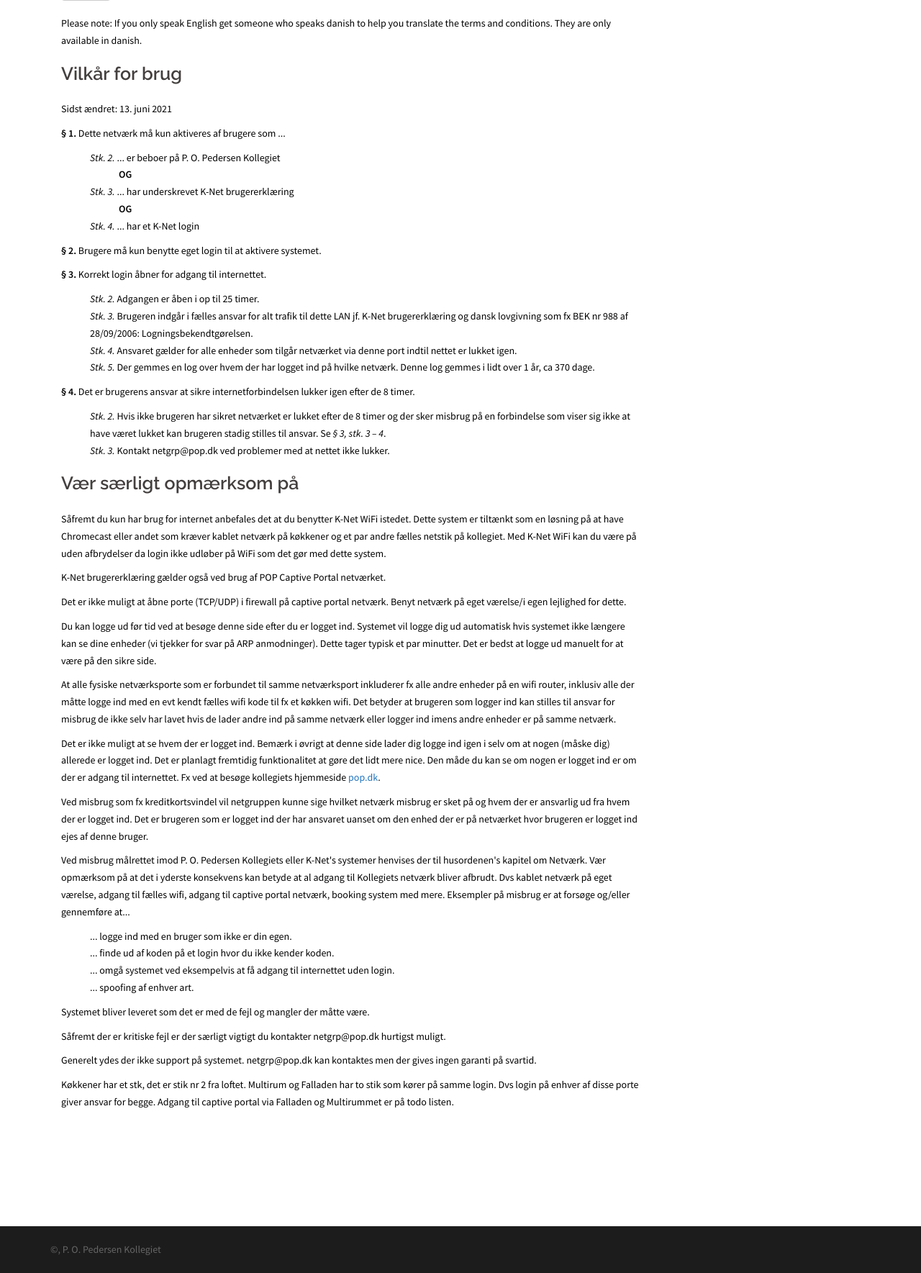
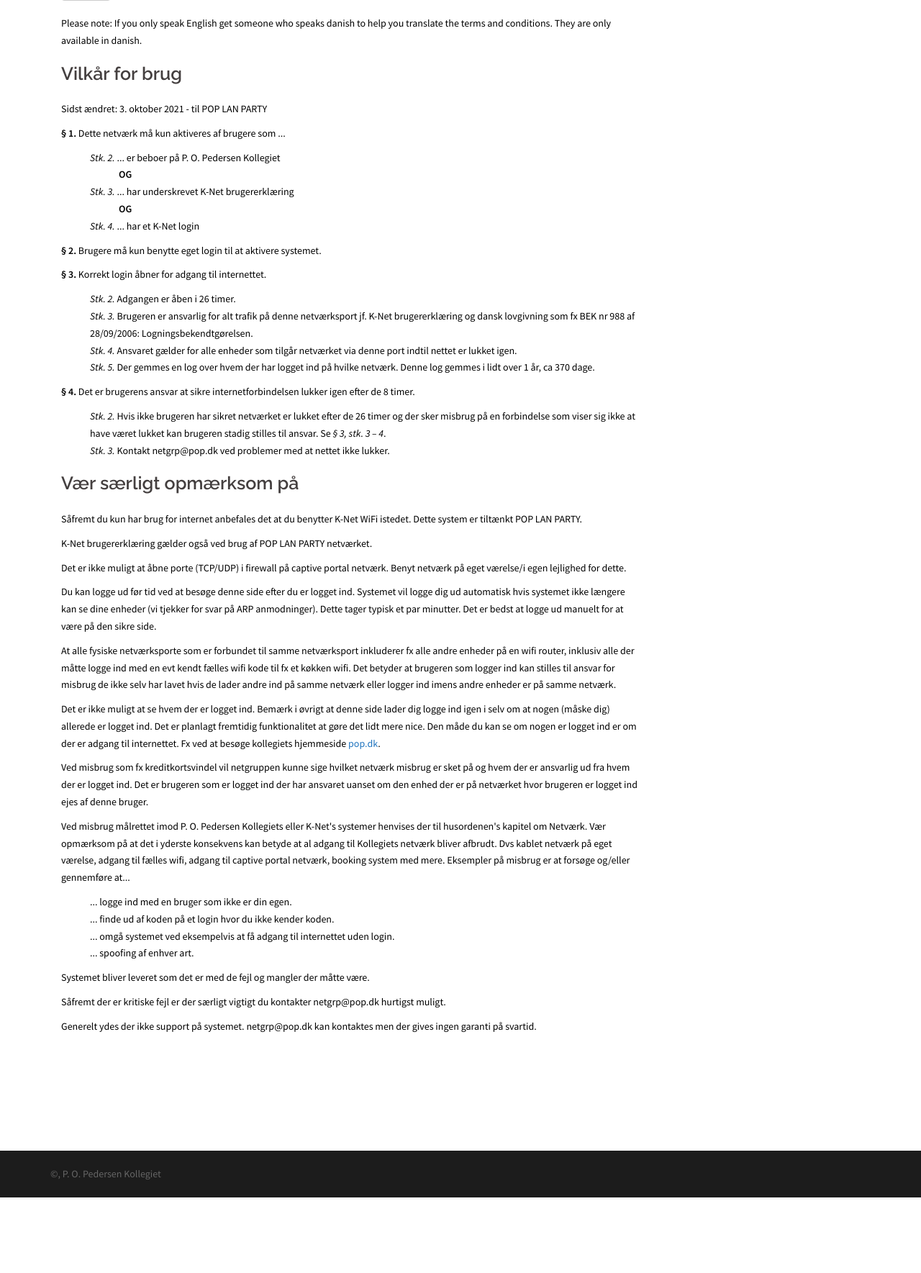
Before and after one commit to netgrp/pop-captive, a Django app: template templates/login.html in a window 1280 px wide. Shown: the part 573-2342 px from the top of the page at 72% size. After the commit the page ends 2237 px from the top, so only its background shows below. Run offline with Django 3.2, Linux system fonts and the light colour scheme; the template is opened without the code that fills it, so the values that code supplies are empty; some libraries are stand-ins or nearby versions.

Commit message:
Terms and conditions for POP LAN PARTY
Signed-off-by: Emil Kristensen <eKristensen@users.noreply.github.com>

```diff
--- a/templates/login.html
+++ b/templates/login.html
@@ -26,7 +26,7 @@
 
 <h2>Vilkår for brug</h2>
 
-<p>Sidst ændret: 13. juni 2021</p>
+<p>Sidst ændret: 3. oktober 2021 - til POP LAN PARTY</p>
 
 <p><b>§ 1.</b> Dette netværk må kun aktiveres af brugere som ...</p>
 <p style="margin-left: 40px">
@@ -41,23 +41,23 @@
 
 <p><b>§ 3.</b> Korrekt login åbner for adgang til internettet.</p>
 <p style="margin-left: 40px">
-    <i>Stk. 2.</i> Adgangen er åben i op til 25 timer.<br>
-    <i>Stk. 3.</i> Brugeren indgår i fælles ansvar for alt trafik til dette LAN jf. K-Net brugererklæring og dansk lovgivning som fx BEK nr 988 af 28/09/2006: Logningsbekendtgørelsen.<br>
+    <i>Stk. 2.</i> Adgangen er åben i 26 timer.<br>
+    <i>Stk. 3.</i> Brugeren er ansvarlig for alt trafik på denne netværksport jf. K-Net brugererklæring og dansk lovgivning som fx BEK nr 988 af 28/09/2006: Logningsbekendtgørelsen.<br>
     <i>Stk. 4.</i> Ansvaret gælder for alle enheder som tilgår netværket via denne port indtil nettet er lukket igen.<br>
     <i>Stk. 5.</i> Der gemmes en log over hvem der har logget ind på hvilke netværk. Denne log gemmes i lidt over 1 år, ca 370 dage.
 </p>
 
 <p><b>§ 4.</b> Det er brugerens ansvar at sikre internetforbindelsen lukker igen efter de 8 timer.</p>
 <p style="margin-left: 40px">
-    <i>Stk. 2.</i> Hvis ikke brugeren har sikret netværket er lukket efter de 8 timer og der sker misbrug på en forbindelse som viser sig ikke at have været lukket kan brugeren stadig stilles til ansvar. Se <i>§ 3, stk. 3 – 4</i>.<br>
+    <i>Stk. 2.</i> Hvis ikke brugeren har sikret netværket er lukket efter de 26 timer og der sker misbrug på en forbindelse som viser sig ikke at have været lukket kan brugeren stadig stilles til ansvar. Se <i>§ 3, stk. 3 – 4</i>.<br>
     <i>Stk. 3.</i> Kontakt netgrp@pop.dk ved problemer med at nettet ikke lukker.
 </p>
 
 <h2>Vær særligt opmærksom på</h2>
 
-<p>Såfremt du kun har brug for internet anbefales det at du benytter K-Net WiFi istedet. Dette system er tiltænkt som en løsning på at have Chromecast eller andet som kræver kablet netværk på køkkener og et par andre fælles netstik på kollegiet. Med K-Net WiFi kan du være på uden afbrydelser da login ikke udløber på WiFi som det gør med dette system.</p>
+<p>Såfremt du kun har brug for internet anbefales det at du benytter K-Net WiFi istedet. Dette system er tiltænkt POP LAN PARTY.</p>
 
-<p>K-Net brugererklæring gælder også ved brug af POP Captive Portal netværket.</p>
+<p>K-Net brugererklæring gælder også ved brug af POP LAN PARTY netværket.</p>
 
 <p>Det er ikke muligt at åbne porte (TCP/UDP) i firewall på captive portal netværk. Benyt netværk på eget værelse/i egen lejlighed for dette.</p>
 
@@ -83,7 +83,6 @@
 
 <p>Generelt ydes der ikke support på systemet. netgrp@pop.dk kan kontaktes men der gives ingen garanti på svartid.</p>
 
-<p>Køkkener har et stk, det er stik nr 2 fra loftet. Multirum og Falladen har to stik som kører på samme login. Dvs login på enhver af disse porte giver ansvar for begge. Adgang til captive portal via Falladen og Multirummet er på todo listen.</p>
 
 
 {% endblock %}
```
